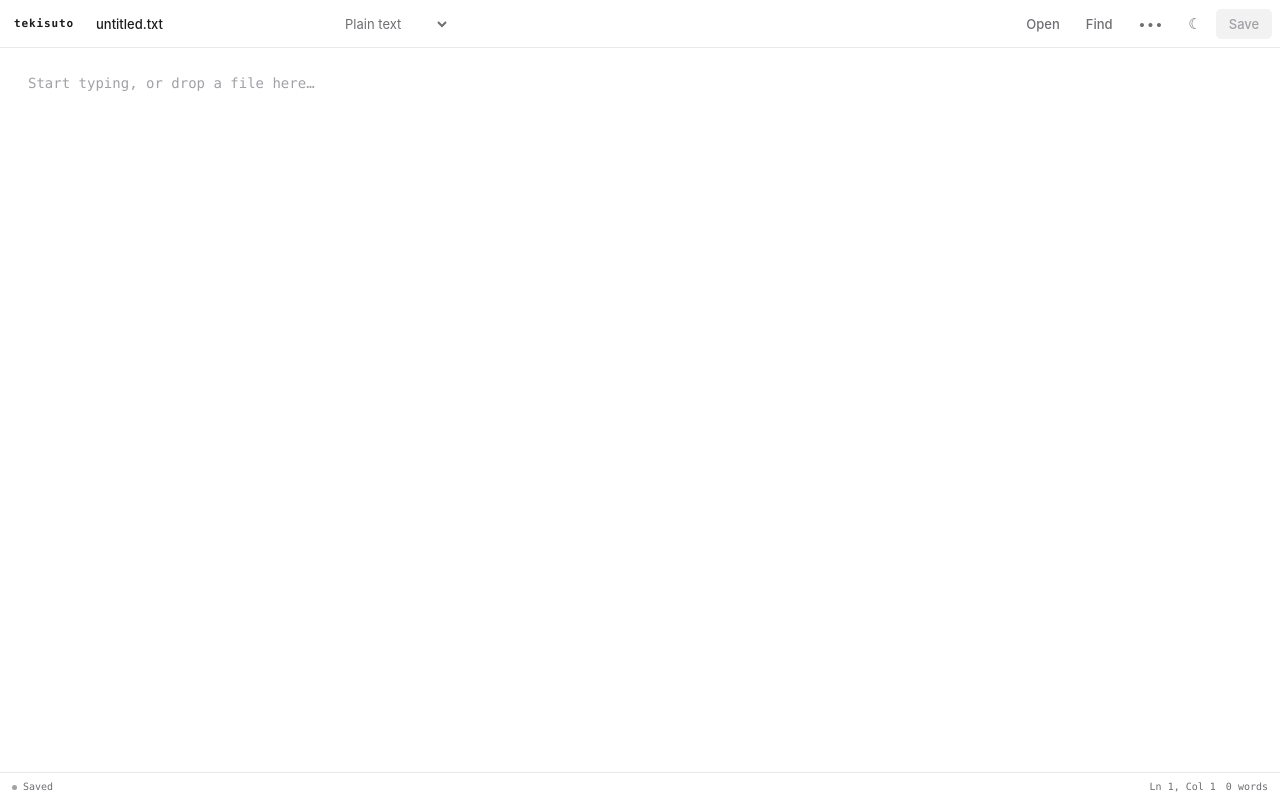
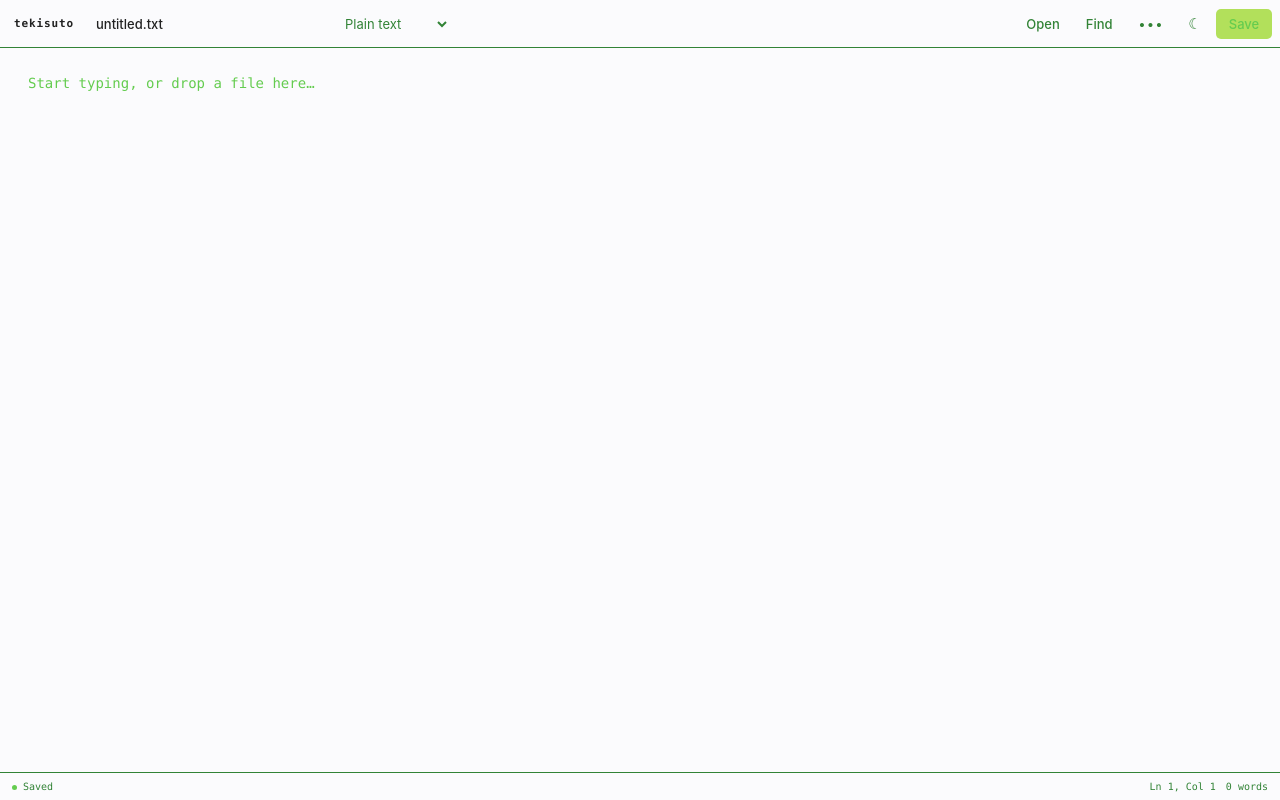
Before and after one commit to ninjaasmoke/tekisuto, a Next.js app: page / in a window 1280 px wide. Built offline with nearby package versions, Linux system fonts and the light colour scheme.

Commit message:
Apply exact five-color palette

```diff
--- a/pages/index.tsx
+++ b/pages/index.tsx
@@ -368,7 +368,7 @@ export default function IndexPage() {
       <Head>
         <title>{dirty ? '● ' : ''}{fileName} — Tekisuto</title>
         <meta name="description" content="A fast, private text editor that keeps your files in your browser." />
-        <meta name="theme-color" content={theme === 'dark' ? '#111210' : '#ffffff'} />
+        <meta name="theme-color" content={theme === 'dark' ? '#222222' : '#fbfbfd'} />
       </Head>
       <main
         className={`app-shell${isDragging ? ' is-dragging' : ''}`}
--- a/styles/globals.css
+++ b/styles/globals.css
@@ -1,31 +1,31 @@
 :root {
   color-scheme: dark;
-  --canvas: #111210;
-  --surface: #191a17;
-  --surface-raised: #22231f;
-  --text: #eeede7;
-  --muted: #97988f;
-  --faint: #686a63;
-  --border: #30312c;
-  --accent: #d5ff5f;
-  --accent-hover: #e0ff87;
-  --accent-ink: #202600;
-  --danger: #d77b72;
+  --canvas: #222222;
+  --surface: #222222;
+  --surface-raised: #328336;
+  --text: #fbfbfd;
+  --muted: #b2e05b;
+  --faint: #64cc4f;
+  --border: #328336;
+  --accent: #64cc4f;
+  --accent-hover: #b2e05b;
+  --accent-ink: #222222;
+  --danger: #b2e05b;
 }
 
 :root[data-theme='light'] {
   color-scheme: light;
-  --canvas: #fff;
-  --surface: #fff;
-  --surface-raised: #f2f2f2;
-  --text: #1d1d1f;
-  --muted: #6e6e73;
-  --faint: #a1a1a6;
-  --border: rgba(0, 0, 0, .09);
-  --accent: #536e00;
-  --accent-hover: #405600;
-  --accent-ink: #f8ffe1;
-  --danger: #b84338;
+  --canvas: #fbfbfd;
+  --surface: #fbfbfd;
+  --surface-raised: #b2e05b;
+  --text: #222222;
+  --muted: #328336;
+  --faint: #64cc4f;
+  --border: #328336;
+  --accent: #328336;
+  --accent-hover: #64cc4f;
+  --accent-ink: #fbfbfd;
+  --danger: #328336;
 }
 
 * {
@@ -114,7 +114,7 @@ summary:focus-visible {
 select,
 .findbar input {
   height: 30px;
-  background: transparent;
+  background: none;
   border: 0;
   border-radius: 5px;
 }
@@ -151,7 +151,7 @@ select:hover {
 .findbar button {
   min-height: 30px;
   padding: 0 10px;
-  background: transparent;
+  background: none;
   border: 0;
   border-radius: 5px;
   color: var(--muted);
@@ -211,13 +211,13 @@ select:hover {
   background: var(--surface);
   border: 1px solid var(--border);
   border-radius: 7px;
-  box-shadow: 0 14px 35px rgba(0, 0, 0, .24);
+  box-shadow: 0 14px 35px #222222;
 }
 
 .menu-panel button {
   width: 100%;
   padding: 9px 10px;
-  background: transparent;
+  background: none;
   border: 0;
   border-radius: 5px;
   text-align: left;
@@ -225,7 +225,7 @@ select:hover {
 }
 
 .menu-panel button:hover {
-  background: color-mix(in srgb, var(--accent) 12%, transparent);
+  background: var(--surface-raised);
 }
 
 .menu-panel button:disabled {
@@ -233,7 +233,7 @@ select:hover {
 }
 
 .menu-panel button:disabled:hover {
-  background: transparent;
+  background: none;
 }
 
 .findbar {
@@ -303,7 +303,7 @@ select:hover {
   inset: 8px;
   display: grid;
   place-items: center;
-  background: color-mix(in srgb, var(--surface) 92%, transparent);
+  background: var(--surface);
   border: 1px dashed var(--accent);
   border-radius: 7px;
   color: var(--accent);
```
